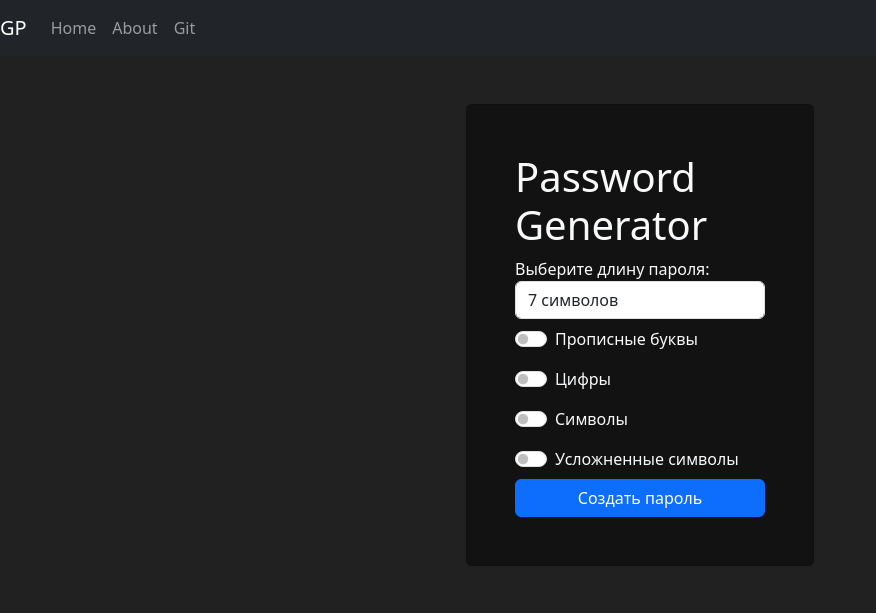
After one commit to oogway93/generator_pass, a Django app: page / in a window 1280 px wide. The commit adds this page. Shown: the top 613 px of the page, without its empty margins (0-876 px from the left). Run offline with Django 4.2, Linux system fonts and the light colour scheme.

Commit message:
second commit

```diff
--- a/main/urls.py
+++ b/main/urls.py
@@ -1,8 +1,12 @@
 from django.contrib import admin
 from django.urls import path, include
+from django.conf import settings
+from django.conf.urls.static import static
 
 urlpatterns = [
     path('admin/', admin.site.urls),
     path('', include('pass.urls'))
 
 ]
+if settings.DEBUG:
+    urlpatterns += static(settings.MEDIA_URL, document_root=settings.MEDIA_ROOT)
--- a/pass/templates/pass/home.html
+++ b/pass/templates/pass/home.html
@@ -1,12 +1,71 @@
-<!DOCTYPE html>
-<html lang="ru">
-<head>
-    <meta charset="UTF-8">
-    <title>Pass</title>
-</head>
-<body>
-    <p>{{for i in gen_pass}}
-        {{i}}
-    </p>
-</body>
-</html>
+{% extends 'pass/layout.html' %}
+{% block content %}
+
+<div class="col-md-4 offset-md-4">
+    <form
+            action="{% url 'password' %}"
+            class="card card-body p-5 text-light"
+            style="background-color: #121212"
+    >
+        <h1>Password Generator</h1>
+
+        <label for="length_of_pass">Выберите длину пароля:</label>
+        <select name="length_of_pass" id="length_of_pass" class="form-control">
+            <option value="7" selected>7 символов</option>
+            <option value="8">8 символов</option>
+            <option value="9">9 символов</option>
+            <option value="10">10 символов</option>
+            <option value="11">11 символов</option>
+            <option value="12">12 символов</option>
+            <option value="13">13 символов</option>
+            <option value="14">14 символов</option>
+            <option value="15">15 символов</option>
+            <option value="16">16 символов</option>
+
+        </select>
+
+        <div class="form-check form-switch my-2">
+            <label for="uppercase" class="form-check-label">Прописные буквы</label>
+            <input
+                    type="checkbox"
+                    name="uppercase"
+                    id="uppercase"
+                    class="form-check-input"
+            />
+        </div>
+
+        <div class="form-check form-switch my-2">
+            <label for="numbers" class="form-check-label">Цифры</label>
+            <input
+                    type="checkbox"
+                    name="numbers"
+                    id="numbers"
+                    class="form-check-input"
+            />
+        </div>
+
+        <div class="form-check form-switch my-2">
+            <label for="symbols" class="form-check-label">Символы</label>
+            <input
+                    type="checkbox"
+                    name="symbols"
+                    id="symbols"
+                    class="form-check-input"
+            />
+        </div>
+
+        <div class="form-check form-switch my-2">
+            <label for="hard_symbols" class="form-check-label">Усложненные символы</label>
+            <input
+                    type="checkbox"
+                    name="hard_symbols"
+                    id="hard_symbols"
+                    class="form-check-input"
+            />
+        </div>
+
+        <button class="btn btn-primary">Создать пароль</button>
+    </form>
+</div>
+
+{% endblock %}
--- /dev/null
+++ b/pass/templates/pass/layout.html
@@ -0,0 +1,19 @@
+<!DOCTYPE html>
+<html lang="ru">
+<head>
+    <meta charset="UTF-8"/>
+    <meta http-equiv="X-UA-Compatible" content="IE=edge"/>
+    <meta name="viewport" content="width=device-width, initial-scale=1.0"/>
+    <title>Password Generator</title>
+    <link
+            href="https://cdn.jsdelivr.net/npm/bootstrap@5.3.0-alpha1/dist/css/bootstrap.min.css"
+            rel="stylesheet"
+            integrity="sha384-GLhlTQ8iRABdZLl6O3oVMWSktQOp6b7In1Zl3/Jr59b6EGGoI1aFkw7cmDA6j6gD"
+            crossorigin="anonymous">
+</head>
+<body style="background-color: #212121;">
+{% include 'pass/other/navbar.html' %}
+
+<div class="container p-5 text-light">{% block content %} {% endblock %}</div>
+</body>
+</html>
--- /dev/null
+++ b/pass/templates/pass/other/navbar.html
@@ -0,0 +1,19 @@
+<nav class="navbar navbar-expand-lg navbar-dark bg-dark">
+  <a class="navbar-brand" href="{% url 'home' %}">GP</a>
+  <button class="navbar-toggler" type="button" data-toggle="collapse" data-target="#navbarNav" aria-controls="navbarNav" aria-expanded="false" aria-label="Toggle navigation">
+    <span class="navbar-toggler-icon"></span>
+  </button>
+  <div class="collapse navbar-collapse" id="navbarNav">
+    <ul class="navbar-nav">
+      <li class="nav-item active">
+        <a class="nav-link" href="{% url 'home' %}">Home</a>
+      </li>
+      <li class="nav-item">
+        <a class="nav-link" href="{% url 'about' %}">About</a>
+      </li>
+      <li class="nav-item">
+        <a class="nav-link" href="https://github.com/oogway93/generator_pass">Git</a>
+      </li>
+    </ul>
+  </div>
+</nav>
--- a/pass/urls.py
+++ b/pass/urls.py
@@ -1,6 +1,9 @@
 from django.urls import path
+
 from . import views
 
 urlpatterns = [
-    path('', views.generator_pass),
+    path('', views.home, name='home'),
+    path('about/', views.about, name='about'),
+    path('generate_pass/', views.generator_pass, name='password'),
 ]
--- a/pass/views.py
+++ b/pass/views.py
@@ -1,10 +1,6 @@
 from django.shortcuts import render
 from django.http import HttpResponse
 import random
-
-
-def home(request):
-    return HttpResponse("<h1>Салам</h1>")
 
 
 def generator_pass(request):
@@ -12,18 +8,26 @@ def generator_pass(request):
 
     lowercase = list('abcdefghijklmnopqrstuvwxyz')
 
-    length_of_pass = int(request.GET.get('length', 10))
+    length_of_pass = int(request.GET.get('length', 7))
 
     if request.GET.get('uppercase'):
-        lowercase.extends(list('ABCDEFGHIJKLMNOPQRSUVWXYZ'))
+        lowercase.extend(list('ABCDEFGHIJKLMNOPQRSUVWXYZ'))
     if request.GET.get('numbers'):
-        lowercase.extends(list('0123456789'))
+        lowercase.extend(list('0123456789'))
     if request.GET.get('symbols'):
-        lowercase.extends(list('!@#$%^&*'))
+        lowercase.extend(list('!@#$%^&*'))
     if request.GET.get('hard_symbols'):
-        lowercase.extends(list('~()_-+={[}]|\:;><.?/'))
+        lowercase.extend(list('~()_-+={[}]|\:;><.?/'))
 
     for i in range(length_of_pass):
         generated_password += random.choice(lowercase)
 
-    return render(request, 'pass.home.html', {'gen_pass': generated_password})
+    return render(request, 'pass/password.html', {'gen_pass': generated_password})
+
+
+def home(request):
+    return render(request, 'pass/home.html')
+
+
+def about(request):
+    return render(request, 'pass/about.html')
```
Also changed, not shown: main/settings.py (+3 -6 lines), pass/templates/pass/about.html (added, +10 -0 lines), pass/templates/pass/password.html (added, +26 -0 lines), requirements.txt (added, +18 -0 lines), db.sqlite3.
